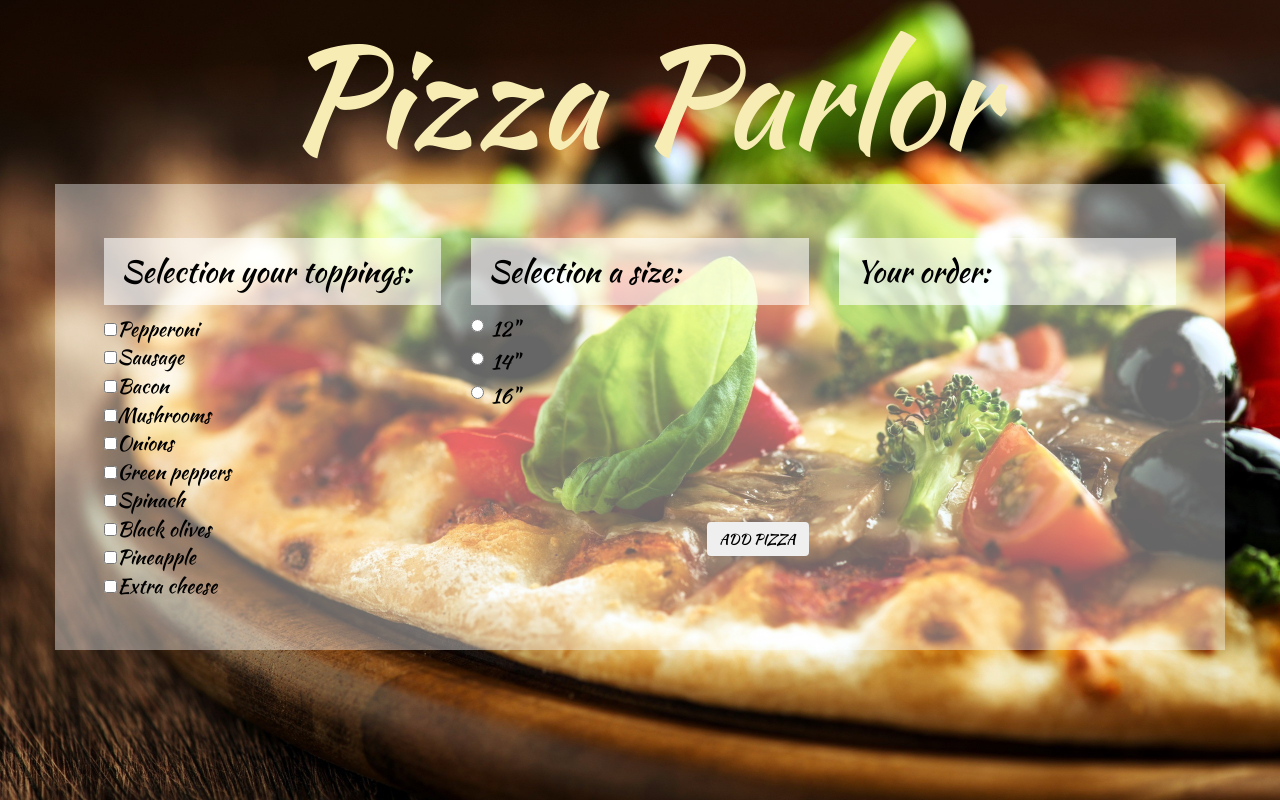
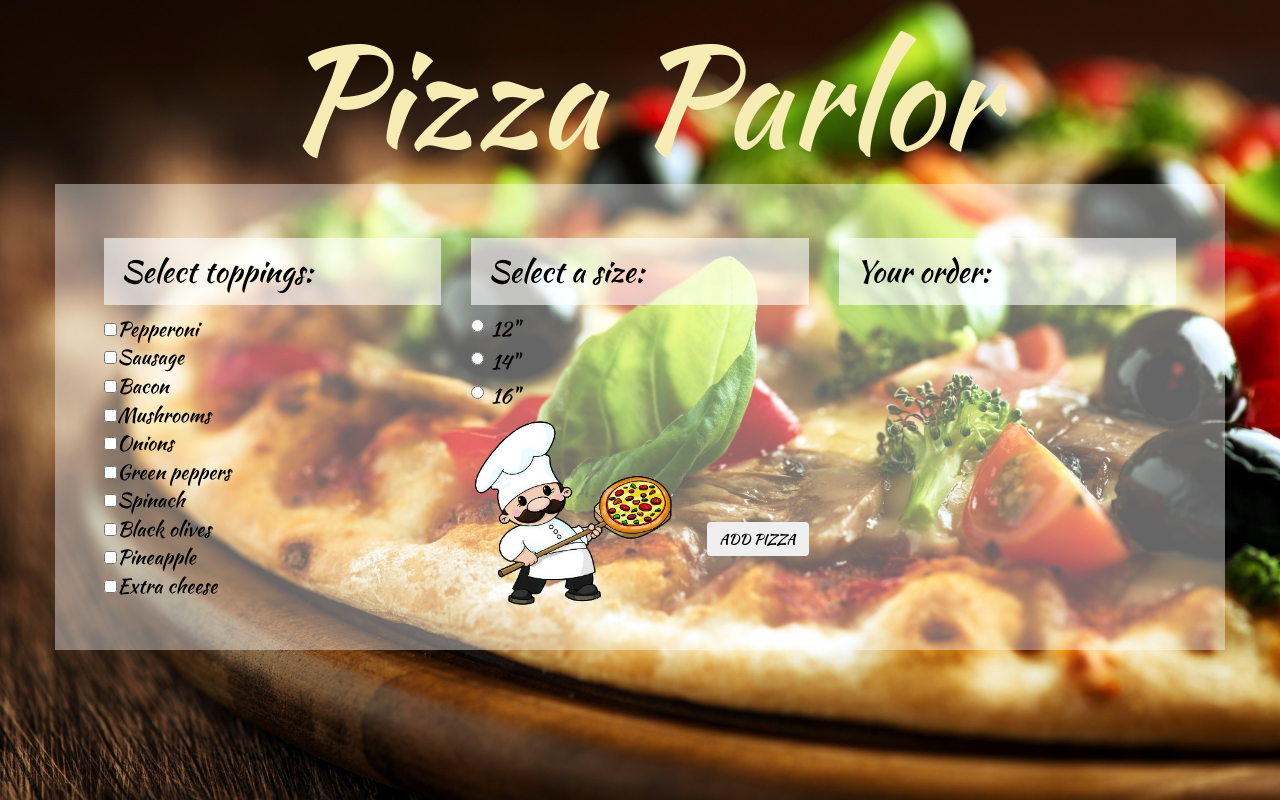
Before and after one commit to Jean84646/pizza-parlor, a plain HTML site: page index.html in a window 1280 px wide. Drawn offline with Linux system fonts and the light colour scheme; a web font is replaced by a local one.

Commit message:
Add pizaa man img to html.

```diff
--- a/css/styles.css
+++ b/css/styles.css
@@ -13,6 +13,10 @@ body {
   color: black;
   font-size: 20px;
   font-family: 'Kaushan Script', cursive;
+}
+
+img {
+  width: 60%;
 }
 
 h2 {
@@ -34,4 +38,6 @@ button {
   display: none;
   font-size: 25px;
   font-weight: bold;
+  text-align: right;
+  margin-top: 10%;
 }
--- a/index.html
+++ b/index.html
@@ -16,7 +16,7 @@
       <div class="row">
         <form id="form-toppings">
           <div class="col-md-4 form-group">
-            <h2>Selection your toppings:</h2>
+            <h2>Select toppings:</h2>
             <input type="checkbox" name="toppings" value="Pepperoni">Pepperoni<br>
             <input type="checkbox" name="toppings" value="Sausage">Sausage<br>
             <input type="checkbox" name="toppings" value="Bacon">Bacon<br>
@@ -30,7 +30,7 @@
           </div>
 
           <div class="col-md-4">
-            <h2>Selection a size:</h2>
+            <h2>Select a size:</h2>
             <div class="radio">
               <label>
                 <input type="radio" name="size" value="12">
@@ -49,6 +49,7 @@
                 16"
               </label>
             </div>
+            <img src="img/pizza-man.png" alt="pizza man">
             <button type="submit" class="btn btn" id="add-pizza">ADD PIZZA</button>
           </div>
         </form>
```
